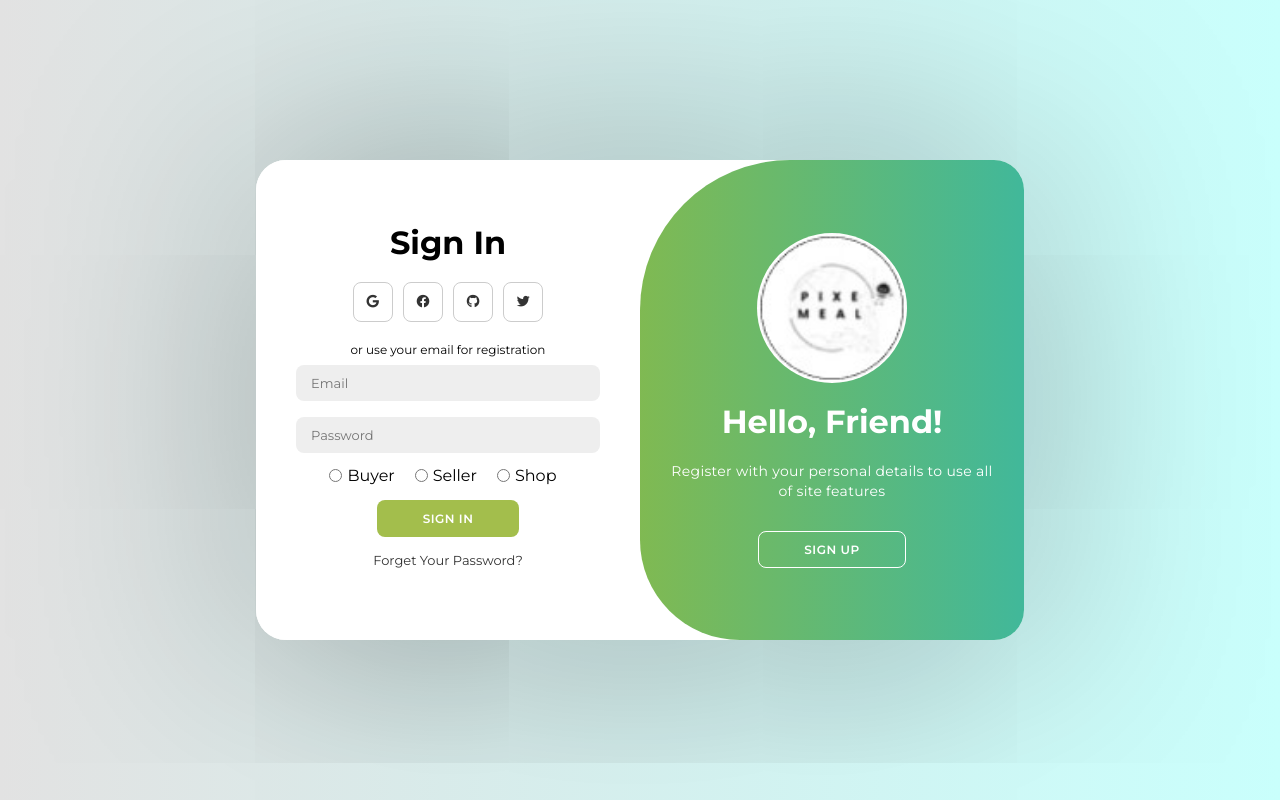
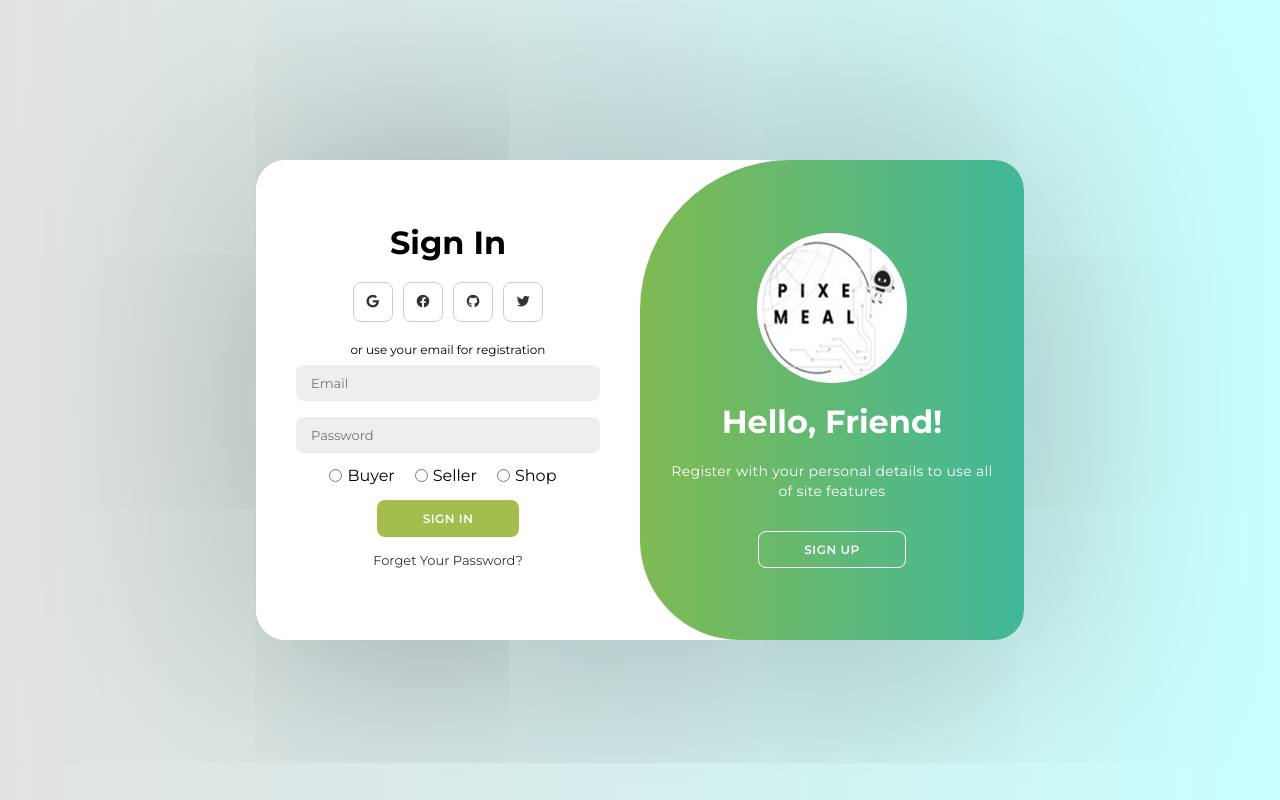
Before and after one commit to Acxelle/Acxelle.github.io, a plain HTML site: page index.html in a window 1280 px wide. Drawn offline with Linux system fonts and the light colour scheme.

Commit message:
change logo

```diff
--- a/index.html
+++ b/index.html
@@ -1,7 +1,7 @@
 <!DOCTYPE html>
 <html lang="en">
   <head>
-    <link href="images/logo.jpg" rel="icon" />
+    <link href="images/logo1.jpg" rel="icon" />
     <title>Pixe Meal</title>
     <meta charset="utf-8" />
     <meta content="width=device-width, initial-scale=1.0" name="viewport" />
@@ -128,10 +128,10 @@
         <div class="toggle">
           <div class="toggle-panel toggle-left">
             <img
-              src="images/logo.jpg"
-              alt="logo"
+              src="images/logo1.jpg"
+              alt="logo1"
               class="img-fluid"
-              style="border-radius: 50%; height: 150px"
+              style="border-radius: 49%; height: 150px; width: 150px"
             />
             <br />
             <h1>Welcome Back!</h1>
@@ -140,10 +140,10 @@
           </div>
           <div class="toggle-panel toggle-right">
             <img
-              src="images/logo.jpg"
-              alt="logo"
+              src="images/logo1.jpg"
+              alt="logo1"
               class="img-fluid"
-              style="border-radius: 50%; height: 150px"
+              style="border-radius: 49%; height: 150px; width: 150px"
             />
             <br />
             <h1>Hello, Friend!</h1>
```
